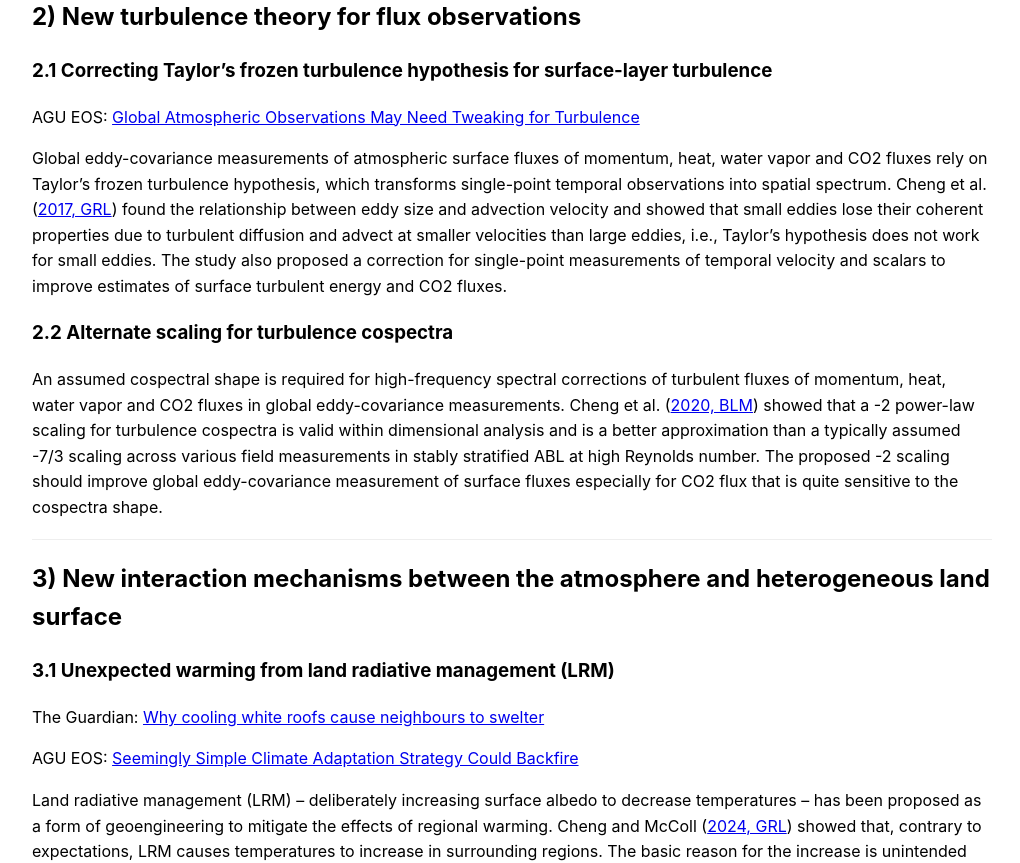
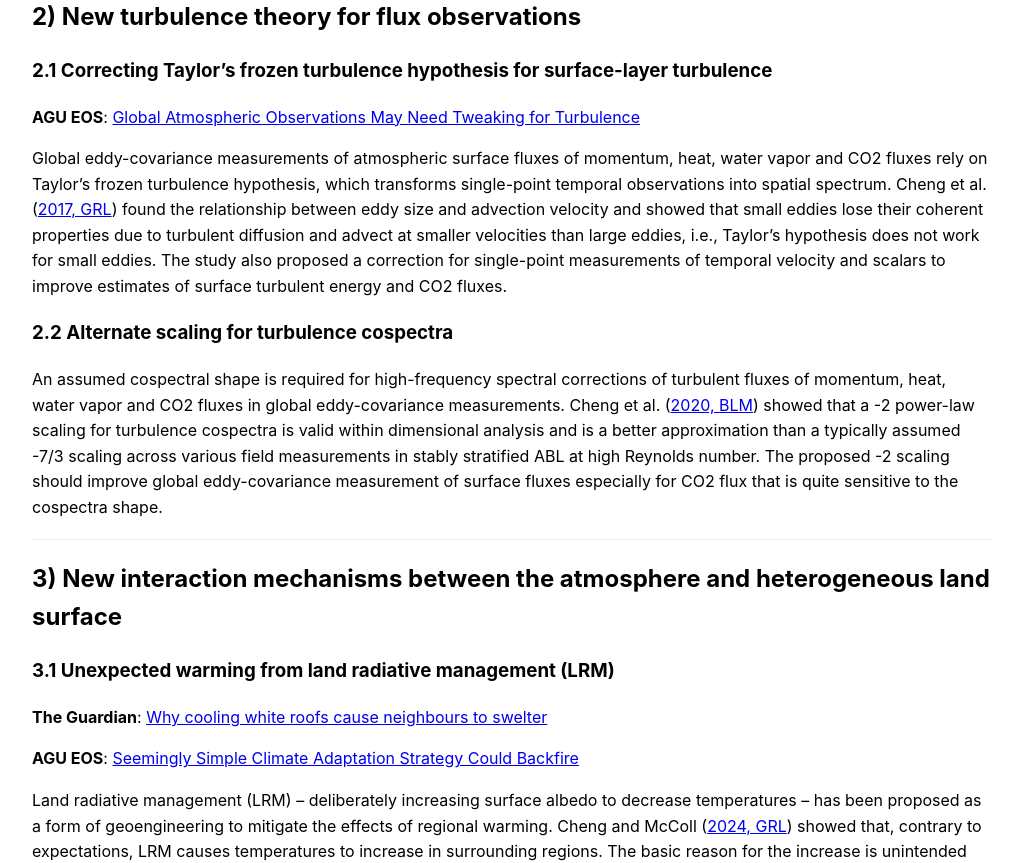
Before and after one commit to yc2965/yc2965.github.io, a Jekyll site: the page built from research.md, in a window 1280 px wide and 1400 px high, scrolled down 1249 px. Shown: the part 153-1016 px from the top of the window, without its empty margins (128-1148 px from the left). Built offline with Jekyll 4.4.1, drawn with Linux system fonts in a browser that asks for light colours; our own code applies the rules of GitHub Pages for plain Markdown files.

```diff
--- a/research.md
+++ b/research.md
@@ -27,7 +27,7 @@ Stably stratified turbulence in the ABL is very difficult to be represented in n
 ## 2) New turbulence theory for flux observations
 
 ### 2.1 Correcting Taylor’s frozen turbulence hypothesis for surface-layer turbulence
-AGU EOS: [Global Atmospheric Observations May Need Tweaking for Turbulence](https://eos.org/research-spotlights/global-atmospheric-observations-may-need-tweaking-for-turbulence)
+**AGU EOS**: [Global Atmospheric Observations May Need Tweaking for Turbulence](https://eos.org/research-spotlights/global-atmospheric-observations-may-need-tweaking-for-turbulence)
 
 Global eddy-covariance measurements of atmospheric surface fluxes of momentum, heat, water vapor and CO2 fluxes rely on Taylor’s frozen turbulence hypothesis, which transforms single-point temporal observations into spatial spectrum. Cheng et al. ([2017, GRL](https://doi.org/10.1002/2017GL073499)) found the relationship between eddy size and advection velocity and showed that small eddies lose their coherent properties due to turbulent diffusion and advect at smaller velocities than large eddies, i.e., Taylor’s hypothesis does not work for small eddies. The study also proposed a correction for single-point measurements of temporal velocity and scalars to improve estimates of surface turbulent energy and CO2 fluxes.
 
@@ -42,9 +42,9 @@ An assumed cospectral shape is required for high-frequency spectral corrections
 
 ### 3.1 Unexpected warming from land radiative management (LRM)
 
-The Guardian: [Why cooling white roofs cause neighbours to swelter](https://www.theguardian.com/news/2024/dec/05/weatherwatch-why-cooling-white-roofs-cause-neighbours-to-swelter)
+**The Guardian**: [Why cooling white roofs cause neighbours to swelter](https://www.theguardian.com/news/2024/dec/05/weatherwatch-why-cooling-white-roofs-cause-neighbours-to-swelter)
 
-AGU EOS: [Seemingly Simple Climate Adaptation Strategy Could Backfire](https://eos.org/research-spotlights/seemingly-simple-climate-adaptation-strategy-could-backfire)
+**AGU EOS**: [Seemingly Simple Climate Adaptation Strategy Could Backfire](https://eos.org/research-spotlights/seemingly-simple-climate-adaptation-strategy-could-backfire)
 
 Land radiative management (LRM) -- deliberately increasing surface albedo to decrease temperatures -- has been proposed as a form of geoengineering to mitigate the effects of regional warming. Cheng and McColl ([2024, GRL](https://doi.org/10.1029/2024GL112433)) showed that, contrary to expectations, LRM causes temperatures to increase in surrounding regions. The basic reason for the increase is unintended impacts on precipitation. Anomalously low precipitation forms over the LRM region, further decreasing precipitation in nearby areas unprotected by LRM, due to advection and turbulent diffusion. The reduction in precipitation and soil moisture in these regions leads to higher temperatures than would be expected in the absence of LRM. The resulting warming outside the LRM region is comparable to the cooling achieved inside it. This implies that, if wealthy regions unilaterally adopt LRM to cool, their neighbours may experience warming, worsening heat inequality.
 
```
